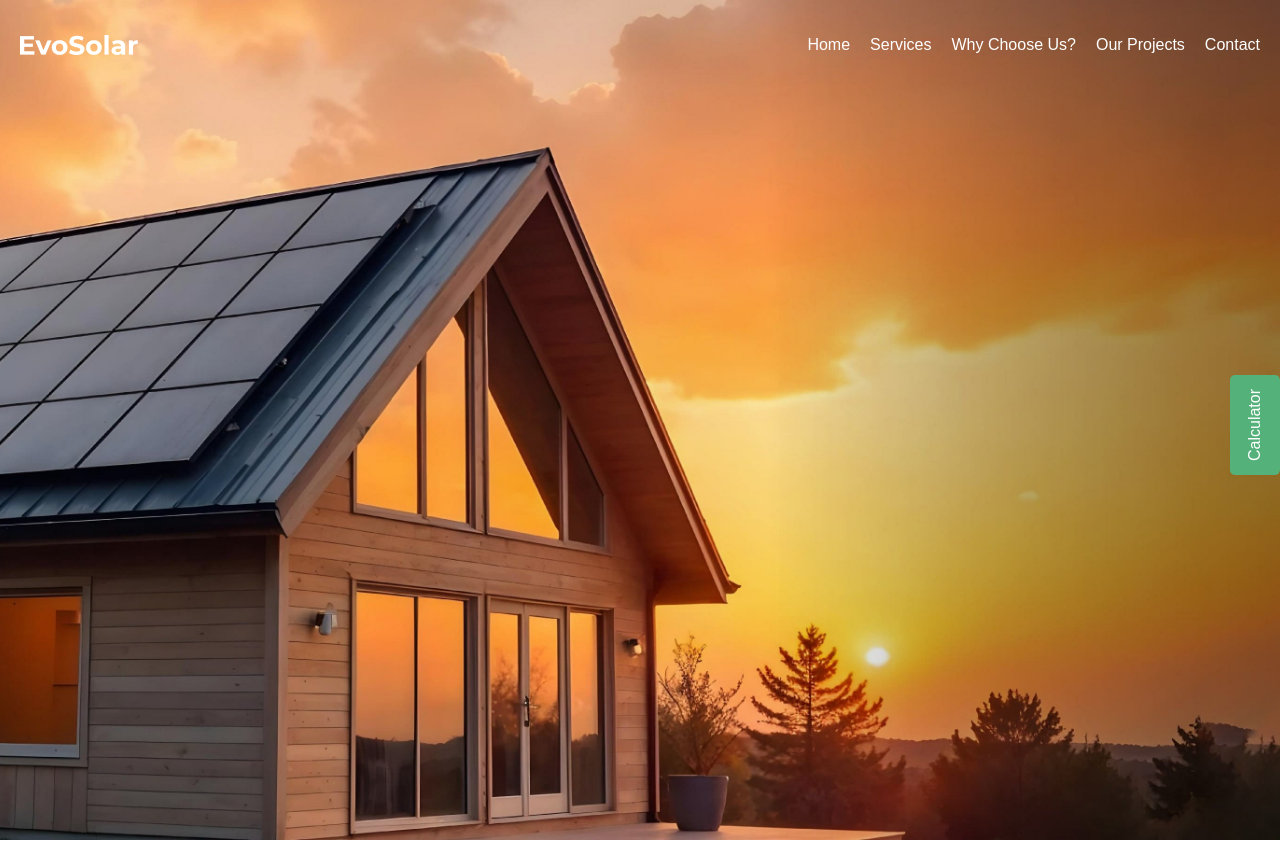
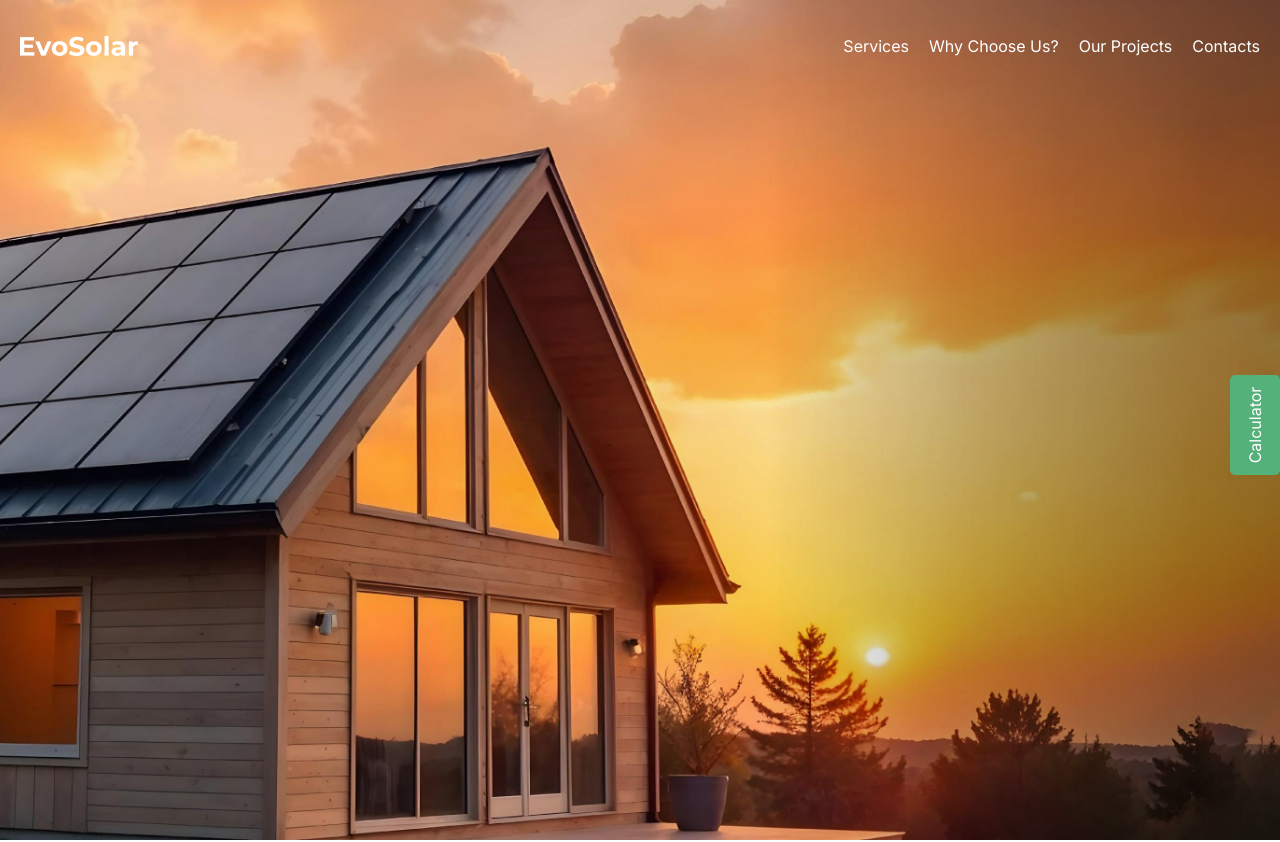
Before and after one commit to Birdman1104/evosolar-website, a Vue app: page / in a window 1280 px wide. Shown: the top 842 px of the page. Built offline with nearby package versions, Linux system fonts and the light colour scheme.

Commit message:
Fixes on header, offer section, hiding calculator button on mobile.

```diff
--- a/src/App.vue
+++ b/src/App.vue
@@ -48,6 +48,6 @@ export default {
 /* Global styles */
 body {
   margin: 0;
-  font-family: Arial, sans-serif;
+  font-family: 'Inter', sans-serif;
 }
 </style>
--- a/src/components/CalculatorButton.vue
+++ b/src/components/CalculatorButton.vue
@@ -24,4 +24,11 @@
 
     color: white
 }
+
+
+@media (max-width: 768px) {
+    .calculator-button {
+        display: none;
+    }
+}
 </style>
--- a/src/components/HeaderComponent.vue
+++ b/src/components/HeaderComponent.vue
@@ -4,12 +4,11 @@
       <img src="/images/logo.png" alt="Logo" class="logo" />
       <nav class="nav-menu">
         <button class="menu-toggle" @click="toggleMenu">☰</button>
-        <ul :class="{ 'active': isMenuOpen }">
-          <li><a href="#">Home</a></li>
+        <ul :class="{ 'active': isMenuOpen }" id="myLinks">
           <li><a href="#services">Services</a></li>
           <li><a href="#blocks">Why Choose Us?</a></li>
           <li><a href="#cases">Our Projects</a></li>
-          <li><a href="#contact">Contact</a></li>
+          <li><a href="#contact">Contacts</a></li>
         </ul>
       </nav>
     </div>
@@ -80,9 +79,10 @@ export default {
     flex-direction: column;
     background: rgba(0, 0, 0, 0.8);
     position: absolute;
-    top: 70px;
-    right: 20px;
-    padding: 10px;
+    top: 50px;
+    left: 0px;
+    padding: 20px;
+    width: 100%;
   }
 
   .nav-menu ul.active {
--- a/src/components/OfferSection.vue
+++ b/src/components/OfferSection.vue
@@ -62,6 +62,7 @@ export default {
   position: relative;
   z-index: 1;
   color: #193D27;
+  margin-bottom: 30px;
 }
 
 .circle {
@@ -90,11 +91,12 @@ h3 {
     flex-direction: column;
   }
 
+  .circle {
+    margin-bottom: 3px;
+  }
+
   .circles::before {
-    top: 0;
-    left: 50%;
-    width: 2px;
-    height: 100%;
+    display: none;
   }
 }
 </style>
```
